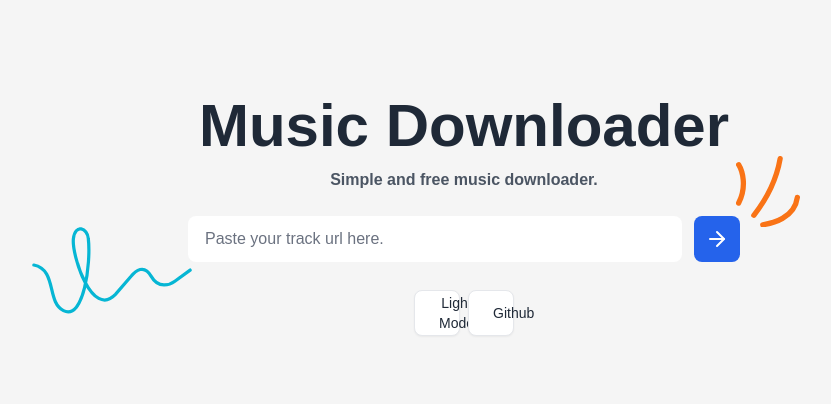
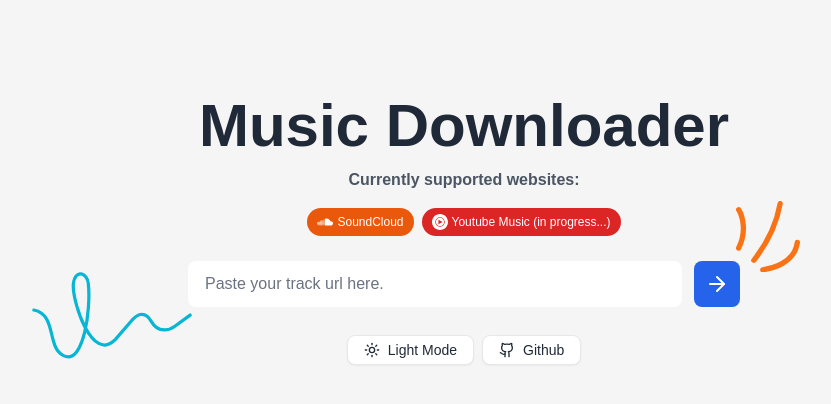
Before and after one commit to OLuwis/nextjs-music-downloader, a Next.js app: page / in a window 1280 px wide. Shown: the top 404 px of the page, without its empty margins (176-1007 px from the left). Built offline with nearby package versions, Linux system fonts and the light colour scheme.

Commit message:
change global component import and subtitle

```diff
--- a/src/app/page.tsx
+++ b/src/app/page.tsx
@@ -1,11 +1,7 @@
 "use client";
 
-import Title from "@/app/components/home/Title";
-import Subtitle from "@/app/components/home/Subtitle";
-import Input from "@/app/components/common/Input";
-import ButtonSolid from "@/app/components/common/buttons/Solid";
-import ButtonWhite from "@/app/components/common/buttons/White";
-import { LoaderIcon, ArrowRightIcon, GithubIcon, SunIcon, MoonIcon } from "@/app/icons";
+import { Title, Subtitle, Input, ButtonSolid, ButtonWhite, Chip } from "@/app/components";
+import { LoaderIcon, ArrowRightIcon, GithubIcon, SunIcon, MoonIcon, SoundCloud, YoutubeMusic } from "@/app/icons";
 import { useState } from "react";
 import { useTheme } from "next-themes";
 
@@ -21,7 +17,13 @@
           <a href=".">
             <Title text="Music Downloader" />
           </a>
-          <Subtitle text="Simple and free music downloader." />
+          <div>
+            <Subtitle text="Currently supported websites:" />
+            <div className="mt-4 mb-3 flex flex-row justify-center gap-x-2" >
+              <Chip text="SoundCloud" icon={<SoundCloud className="size-4 fill-white" />} className="bg-orange-600 text-white" />
+              <Chip text="Youtube Music (in progress...)" icon={<YoutubeMusic className="size-4 fill-white" />} className="bg-red-600 text-white" />
+            </div>
+          </div>
           <div className="mt-2 sm:mt-3 mx-auto max-w-xl relative">
             <form action="/song" method="GET" className="relative z-10 flex gap-x-3 p-3" onSubmit={() => setIsLoading(true)} >
               <Input type="url" name="url" value={inputValue} placeholder="Paste your track url here." onChange={(e) => setInputValue(e.target.value)} />
@@ -50,12 +52,12 @@
           <div className="mt-2 sm:mt-3">
             {
               theme === "dark" ?
-                <ButtonWhite leftIcon={<MoonIcon />} text="Dark Mode" onClick={() => setTheme("light")}
+                <ButtonWhite size="sm" leftIcon={<MoonIcon className="size-4" />} text="Dark Mode" onClick={() => setTheme("light")}
                 />
                 :
-                <ButtonWhite leftIcon={<SunIcon />} text="Light Mode" onClick={() => setTheme("dark")} />
+                <ButtonWhite size="sm" leftIcon={<SunIcon className="size-4" />} text="Light Mode" onClick={() => setTheme("dark")} />
             }
-            <ButtonWhite leftIcon={<GithubIcon />} text="Github" isLink href="#" />
+            <ButtonWhite size="sm" leftIcon={<GithubIcon className="size-4" />} text="Github" isLink href="https://github.com/OLuwis/nextjs-music-downloader" />
           </div>
         </div>
       </div>
```
